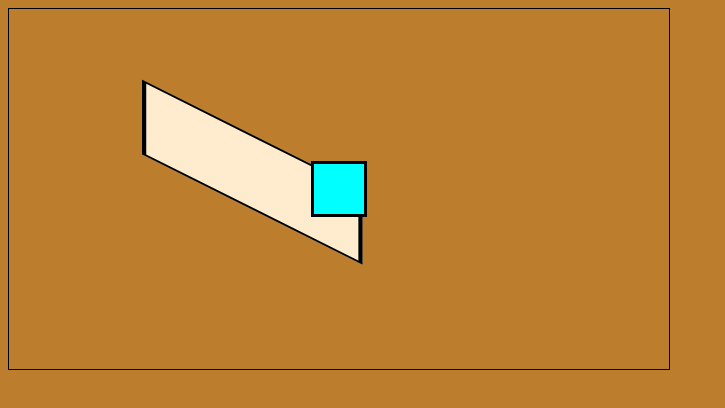
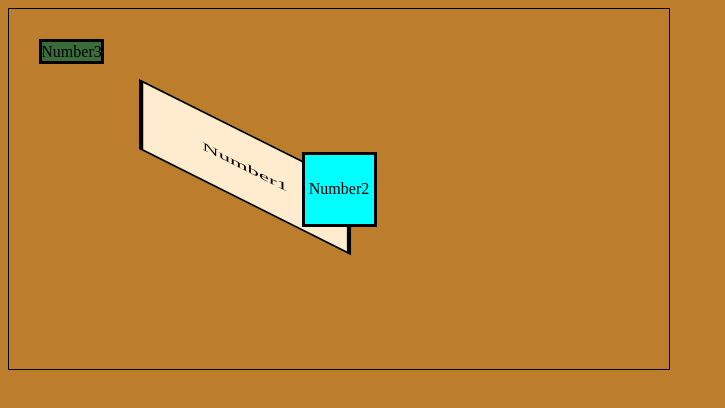
Before and after one commit to pawelb23/moje-nowe-cwiczenia, a plain HTML site: page js-kurs/index.html in a window 1280 px wide. Shown: the whole page, without its empty margins (0-725 px from the left). Drawn offline with Linux system fonts and the light colour scheme.

Commit message:
wyśrodkowanie tekstu w div'ach

```diff
--- a/js-kurs/css/style.css
+++ b/js-kurs/css/style.css
@@ -2,6 +2,21 @@ body {
     background-color: #bc7d2c;
 }
 
+.main .all span {
+    position: absolute;
+    top: 50%;
+    transform: translate(-50%, -50%);
+
+/*
+    Tutaj nie można użyć wielkości i szerokości z dowolnymi parametrami (np.25 px) ponieważ tekst się nie wyśrodkuje. Można jedynie użyć, ale z tego co widzę nie jest to potrzebene: ---
+    height: auto;
+    width: auto;
+
+*/
+/*Wstawienie tutaj ---
+    text-align: center;
+  nic nie da, text-align należy wstawić niżej tam, gdzie odnosimy się do wszystkich div'ów (czyli z klasą all)'*/
+}
 .main {
     position: relative;
     border: 1px solid #000;
@@ -10,27 +25,37 @@ body {
     height: 300px;
 }
 
+.main .all {
+    text-align: center;
+/* Tu wstawiamy tekst-align --- aby wyśrodkować tekst Numerów co widać na podglądzie strony */
+    position: absolute;
+    border: 3px solid #000;
+    box-sizing: border-box;
+}
+
 .main .all.number1 {
 /*Jeżeli klasa w innym elemencie to spacja między klasami, jeżeli dwie klasy występujące po sobie (czyli tutaj <div class="all number1"> to bez spacji tak jak wyżej to widać. Inaczej mówiąc jak jeden cudzysłów i w nim kilka klas to bez spacji*/
     margin: 25px;
-    position: absolute;
     height: 100px;
     width: 150px;
     background-color: blanchedalmond;
     transform: skewX(45deg) rotate(45deg) translateX(50%);
-    border: 3px solid #000;
 }
 
 .main .all.number2 {
     background-color: aqua;
-    border: 3px solid #000;
 /*    Ustawienie poniżej sprawi, iż nasz div znajdzie się dokładnie na środku elementu nadrzędnego (takie ustawienie działa zawsze, ale potrzebne są wszystkie poniższe elementy  */
-    position: absolute;
-    height: 50px;
-    width: 50px;
+    height: 75px;
+    width: 75px;
     left: 0;
     right: 0;
     top: 0;
     bottom: 0;
     margin: auto;
 }
+
+.main .all.number3 {
+    height: 25px;
+    width: 65px;
+    background-color: #3a6c3c;
+}
--- a/js-kurs/index.html
+++ b/js-kurs/index.html
@@ -9,9 +9,9 @@
 <body>
 <!-- section#idik.main>div.all.number$*3  --- taki był zapis, poniżej jego wynik -->
     <section class="main">
-        <div class="all number1"></div>
-        <div class="all number2"></div>
-        <div class="all number3"></div>
+        <div class="all number1"><span>Number1</span></div>
+        <div class="all number2"><span>Number2</span></div>
+        <div class="all number3"><span>Number3</span></div>
     </section>
 
 <!-- To samo co wyżej tylko jeszcze gdybyśmy dodali id ------------------------- section#idik.main>div.all.number$*3  -->
--- a/js-kurs/js/main.js
+++ b/js-kurs/js/main.js
@@ -18,8 +18,8 @@ var c = (a + b)/b;
 console.log(c);
 
 var liczbyIlitery = ['abc', [2, 3, 5, 7], 'def', 3, 'LITERY']
-//W console.log --- cztery w zwykłym nawiasie przed nawiasem kwadratowym z cyframi oznacza cztery elementy wewnątrz kwadratowego nawiasu.
+//W console.log --- cztery w zwykłym nawiasie przed nawiasem kwadratowym z cyframi oznacza cztery elementy wewnątrz kwadratowego nawiasu. Cały ten nawias zostanie odczytany jako jeden element (tak naprawdę --- co można zobaczyć później w console.log --- dodając numer indeksu, który ma nasz wewnętrzny nawias)
 
 console.log(liczbyIlitery);
 
-console.log((liczbyIlitery) + ' --- Właśnie tak dodajemy treść!!!');
+console.log((liczbyIlitery[1]) + ' --- Właśnie tak dodajemy treść!!!');
```
